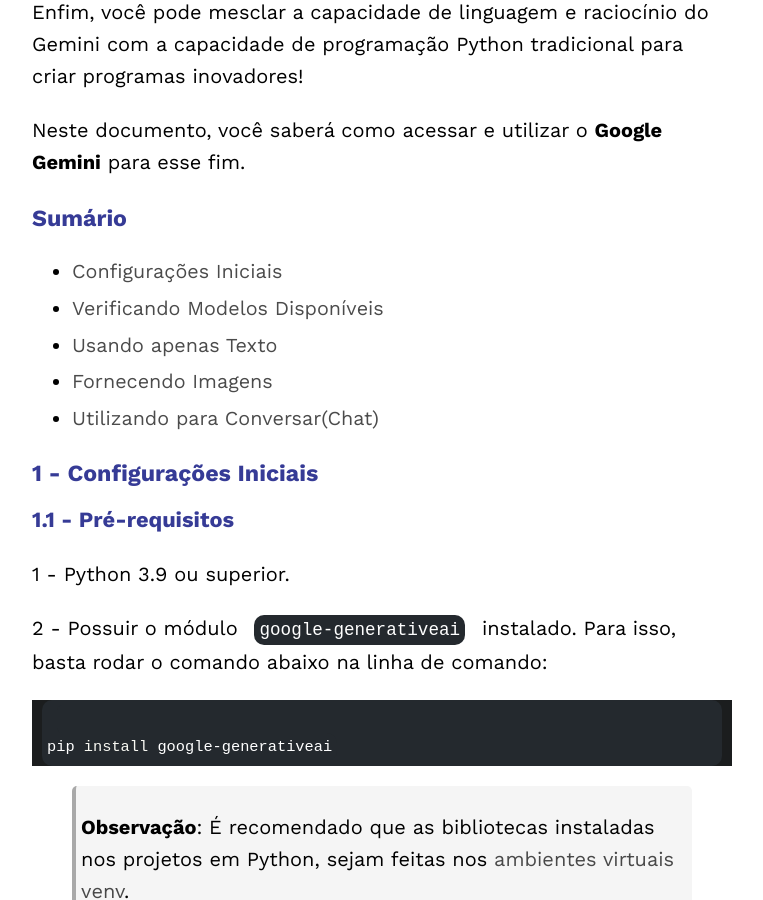
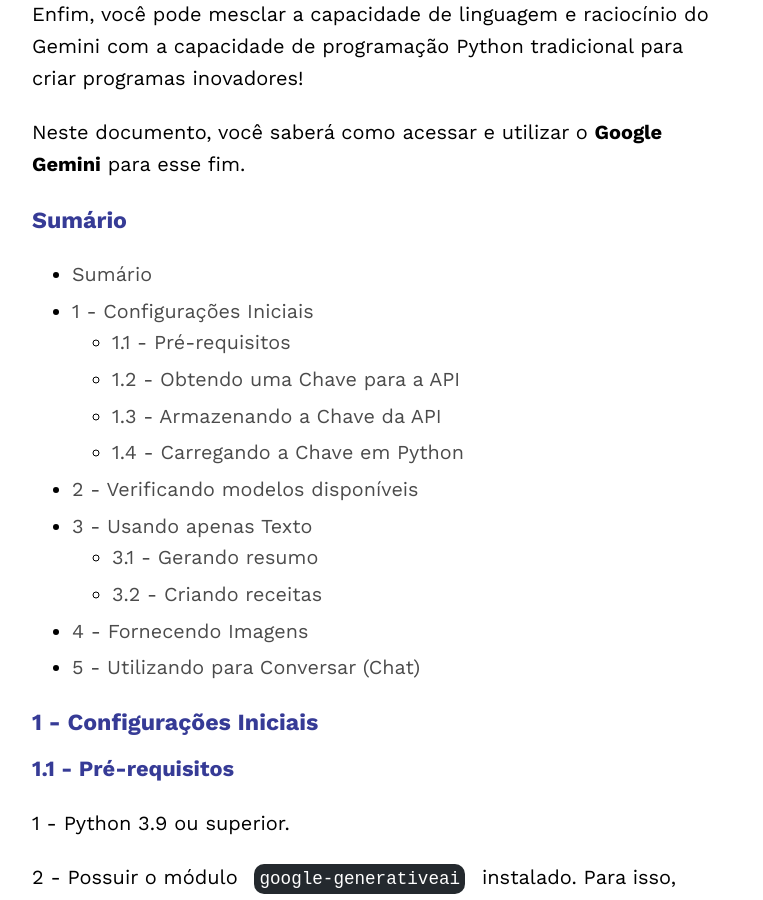
Before and after one commit to iablog/iablog.github.io, a Jekyll site: the page built from _posts/2025-07-06-post.md, in a window 1280 px wide and 900 px high, scrolled down 1589 px. Shown: the whole window, without its empty margins (258-1021 px from the left). Built offline with Jekyll 4.4.1, drawn with Linux system fonts in a browser that asks for light colours; some of the changed text lies outside the part shown.

Commit message:
adjustments to categories and header

```diff
--- a/_includes/header.html
+++ b/_includes/header.html
@@ -1,17 +1,16 @@
 <header class="site-header">
-  <div class="wrapper">
+  <div class="wrapper" style="text-align: center;">
     <h1>
       <a class="site-title" rel="author" href="{{ "/" | relative_url }}">{{ site.title | escape }}</a>
     </h1>
-    <p style="color: #ffffff; font-size: 1.1rem; opacity: 0.8; margin-top: 5px; font-weight: 300; letter-spacing: 1px;">{{ site.subtitle }}</p>
-    <nav class="site-nav">
-      <ul class="nav-links">
-  <li><a href="{{ "/" | relative_url }}">Home</a></li>
-  <li><a href="{{ "/posts/" | relative_url }}">Posts</a></li>
-  <li><a href="{{ "/category/agentes-de-ia/" | relative_url }}">Agentes de IA</a></li>
-  <li><a href="{{ "/category/deep-learning/" | relative_url }}">Deep Learning</a></li>
-  <li><a href="{{ "/about/" | relative_url }}">Sobre</a></li>
-</ul>
+
+    <p style="color: #ffffff; font-size: 1.1rem; opacity: 0.8; margin-top: 5px; margin-bottom: 20px; font-weight: 300; letter-spacing: 1px;">{{ site.subtitle }}</p>
+
+    <nav class="site-nav" style="text-align: center;">
+      <a href="{{ "/" | relative_url }}" style="margin: 0 15px; color: #ffffff; text-decoration: none;">Home</a>
+      <a href="{{ "/posts/" | relative_url }}" style="margin: 0 15px; color: #ffffff; text-decoration: none;">Posts</a>
+      <a href="{{ "/categories/" | relative_url }}" style="margin: 0 15px; color: #ffffff; text-decoration: none;">Categorias</a>
+      <a href="{{ "/about/" | relative_url }}" style="margin: 0 15px; color: #ffffff; text-decoration: none;">Sobre</a>
     </nav>
   </div>
 </header>
--- a/_posts/2025-07-06-post.md
+++ b/_posts/2025-07-06-post.md
@@ -29,11 +29,18 @@
 
 ### Sumário
 
-- [Configurações Iniciais](#1---configurações-iniciais)
-- [Verificando Modelos Disponíveis](#2---verificando-modelos-disponíveis)
-- [Usando apenas Texto](#3---usando-apenas-texto)
-- [Fornecendo Imagens](#4---fornecendo-imagens)
-- [Utilizando para Conversar(Chat)](#5---utilizando-para-conversar-chat)
+- [Sumário](#sumário)
+- [1 - Configurações Iniciais](#1---configurações-iniciais)
+  - [1.1 - Pré-requisitos](#11---pré-requisitos)
+  - [1.2 - Obtendo uma Chave para a API](#12---obtendo-uma-chave-para-a-api)
+  - [1.3 - Armazenando a Chave da API](#13---armazenando-a-chave-da-api)
+  - [1.4 - Carregando a Chave em Python](#14---carregando-a-chave-em-python)
+- [2 - Verificando modelos disponíveis](#2---verificando-modelos-disponíveis)
+- [3 - Usando apenas Texto](#3---usando-apenas-texto)
+  - [3.1 - Gerando resumo](#31---gerando-resumo)
+  - [3.2 - Criando receitas](#32---criando-receitas)
+- [4 - Fornecendo Imagens](#4---fornecendo-imagens)
+- [5 - Utilizando para Conversar (Chat)](#5---utilizando-para-conversar-chat)
 
 ### 1 - Configurações Iniciais
 
```
Also changed, not shown: other parts of _posts/2025-07-06-post.md (+1 -1 lines), _posts/2025-10-06-post.md (+2 -2 lines), _posts/2025-11-07-post.md (+1 -1 lines), category/ia-generativa.md (added, +5 -0 lines), category/inteligencia-artificial.md (added, +5 -0 lines), category/prompt-engineering.md (added, +5 -0 lines), pages/categories.md (added, +38 -0 lines), category/agentes-de-ia.md (line endings or trailing spaces), category/deep-learning.md (line endings or trailing spaces).
